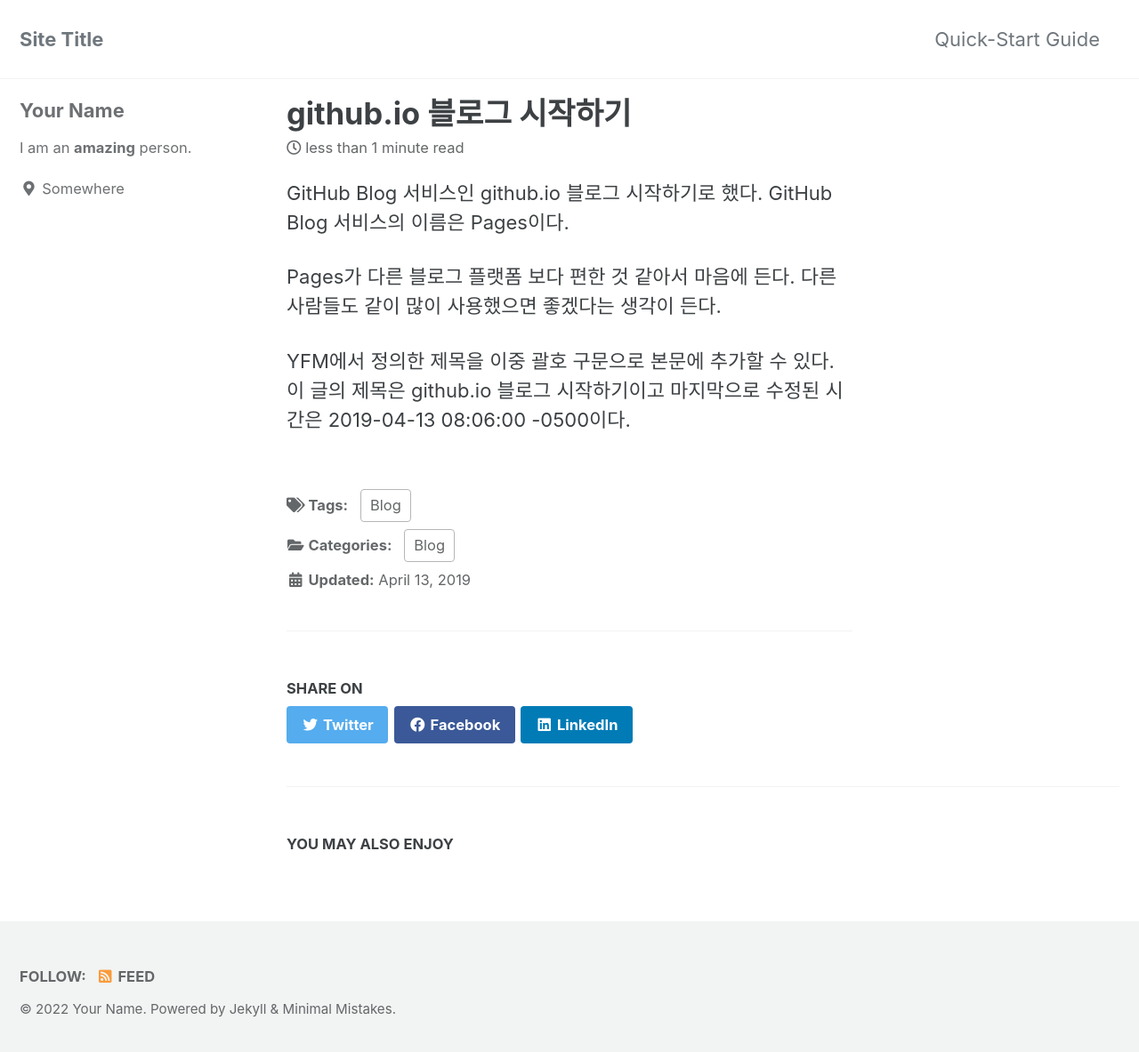
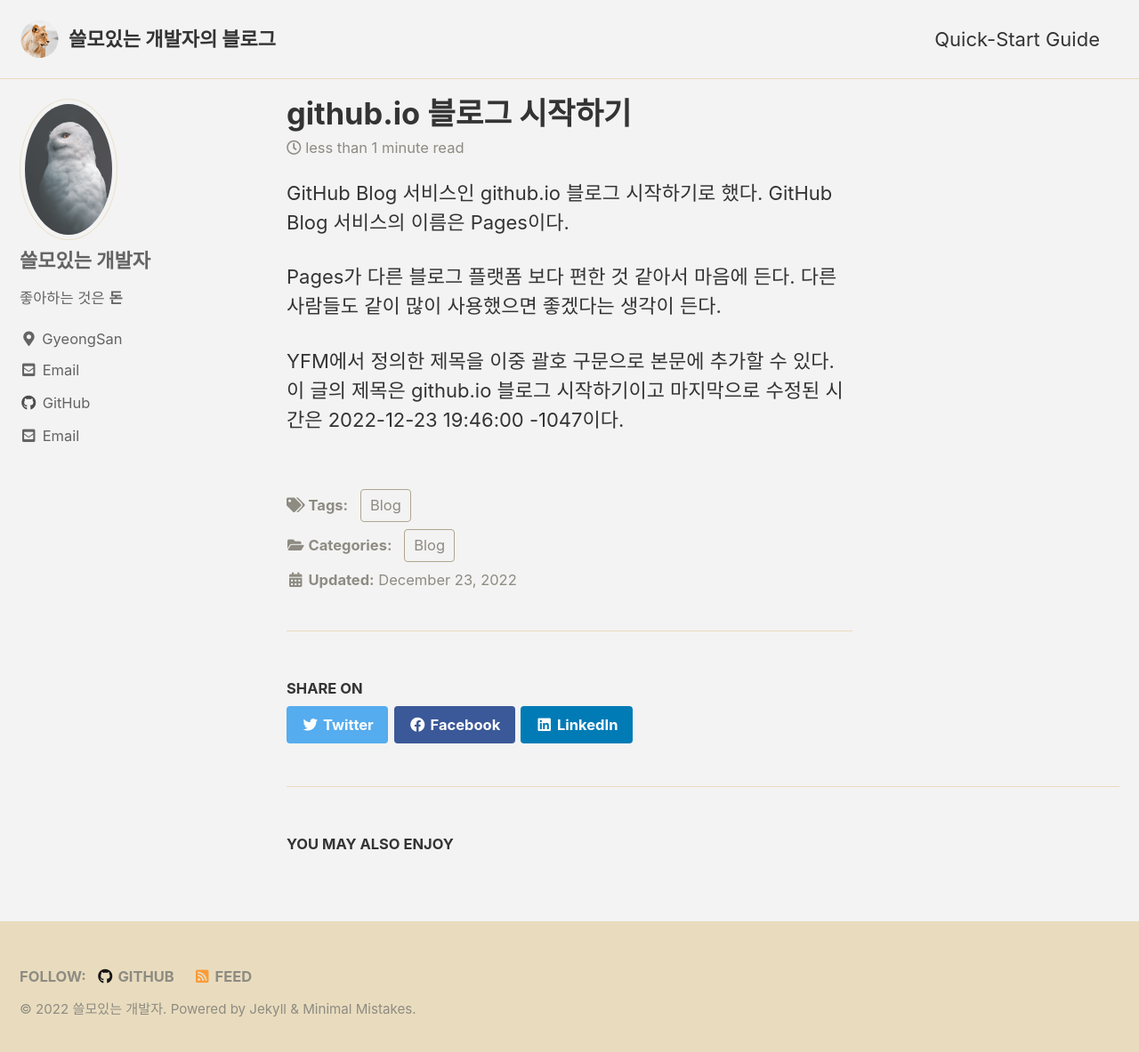
Before and after one commit to KimMin-Gwan/KimMin-Gwan.github.io, a Jekyll site: the page built from _posts/2022-12-23-first-post.md, in a window 1280 px wide and 1190 px high. Shown: the top 1183 px of the window at 89% size. Built offline with Jekyll 4.4.1, drawn with Linux system fonts in a browser that asks for light colours; cached includes are drawn as plain includes.

Commit message:
main setting
기초공사

```diff
--- a/_config.yml
+++ b/_config.yml
@@ -12,20 +12,20 @@
 
 # theme                  : "minimal-mistakes-jekyll"
 # remote_theme           : "mmistakes/minimal-mistakes"
-minimal_mistakes_skin    : "default" # "air", "aqua", "contrast", "dark", "dirt", "neon", "mint", "plum", "sunrise"
+minimal_mistakes_skin    : "dirt" # "air", "aqua", "contrast", "dark", "dirt", "neon", "mint", "plum", "sunrise"
 
 # Site Settings
 locale                   : "en-US"
-title                    : "Site Title"
-title_separator          : "-"
+title                    : "쓸모있는 개발자의 블로그"
+title_separator          : " "
 subtitle                 : # site tagline that appears below site title in masthead
-name                     : "Your Name"
-description              : "An amazing website."
-url                      : # the base hostname & protocol for your site e.g. "https://mmistakes.github.io"
+name                     : "쓸모있는 개발자"
+description              : "Useful Developer"
+url                      : "https://kimmin-gwan.github.io"
 baseurl                  : # the subpath of your site, e.g. "/blog"
 repository               : # GitHub username/repo-name e.g. "mmistakes/minimal-mistakes"
 teaser                   : # path of fallback teaser image, e.g. "/assets/images/500x300.png"
-logo                     : # path of logo image to display in the masthead, e.g. "/assets/images/88x88.png"
+logo                     : "/assets/images/lion.png"
 masthead_title           : # overrides the website title displayed in the masthead, use " " for no title
 # breadcrumbs            : false # true, false (default)
 words_per_minute         : 200
@@ -86,7 +86,7 @@ facebook:
   username               :
   app_id                 :
   publisher              :
-og_image                 : # Open Graph/Twitter default site image
+og_image                 : "/assets/images/lion.png"
 # For specifying social profiles
 # - https://developers.google.com/structured-data/customize/social-profiles
 social:
@@ -104,15 +104,15 @@ analytics:
 
 # Site Author
 author:
-  name             : "Your Name"
-  avatar           : # path of avatar image, e.g. "/assets/images/bio-photo.jpg"
-  bio              : "I am an **amazing** person."
-  location         : "Somewhere"
-  email            :
+  name             : "쓸모있는 개발자"
+  avatar           : "/assets/images/owl.jpg"
+  bio              : "좋아하는 것은 **돈**"
+  location         : "GyeongSan"
+  email            : ""
   links:
     - label: "Email"
       icon: "fas fa-fw fa-envelope-square"
-      # url: "mailto:your.name@email.com"
+      url: "alsrhks2508@naver.com"
     - label: "Website"
       icon: "fas fa-fw fa-link"
       # url: "https://your-website.com"
@@ -124,7 +124,7 @@ author:
       # url: "https://facebook.com/"
     - label: "GitHub"
       icon: "fab fa-fw fa-github"
-      # url: "https://github.com/"
+      url: "https://github.com/KimMin-Gwan"
     - label: "Instagram"
       icon: "fab fa-fw fa-instagram"
       # url: "https://instagram.com/"
@@ -140,7 +140,7 @@ footer:
       # url:
     - label: "GitHub"
       icon: "fab fa-fw fa-github"
-      # url:
+      url: "https://github.com/KimMin-Gwan"
     - label: "GitLab"
       icon: "fab fa-fw fa-gitlab"
       # url:
@@ -290,3 +290,15 @@ defaults:
       comments: # true
       share: true
       related: true
+
+ # _pages
+  - scope:
+      path: ""
+      type: pages
+    values:
+      layout: single
+      author_profile: true
+      read_time: false
+      comments: false
+      share: true
+      related: false
--- a/_posts/2022-12-23-first-post.md
+++ b/_posts/2022-12-23-first-post.md
@@ -6,7 +6,7 @@ categories:
   - Blog
 tags:
   - Blog
-last_modified_at: 2019-04-13T08:06:00-05:00
+last_modified_at: 2022-12-23T19:46:00-10:47
 ---
 
 GitHub Blog 서비스인 github.io 블로그 시작하기로 했다.
```
Also changed, not shown: _pages/404.md (added), _pages/about.md (added), assets/images/lion.png (added), assets/images/owl.jpg (added).
